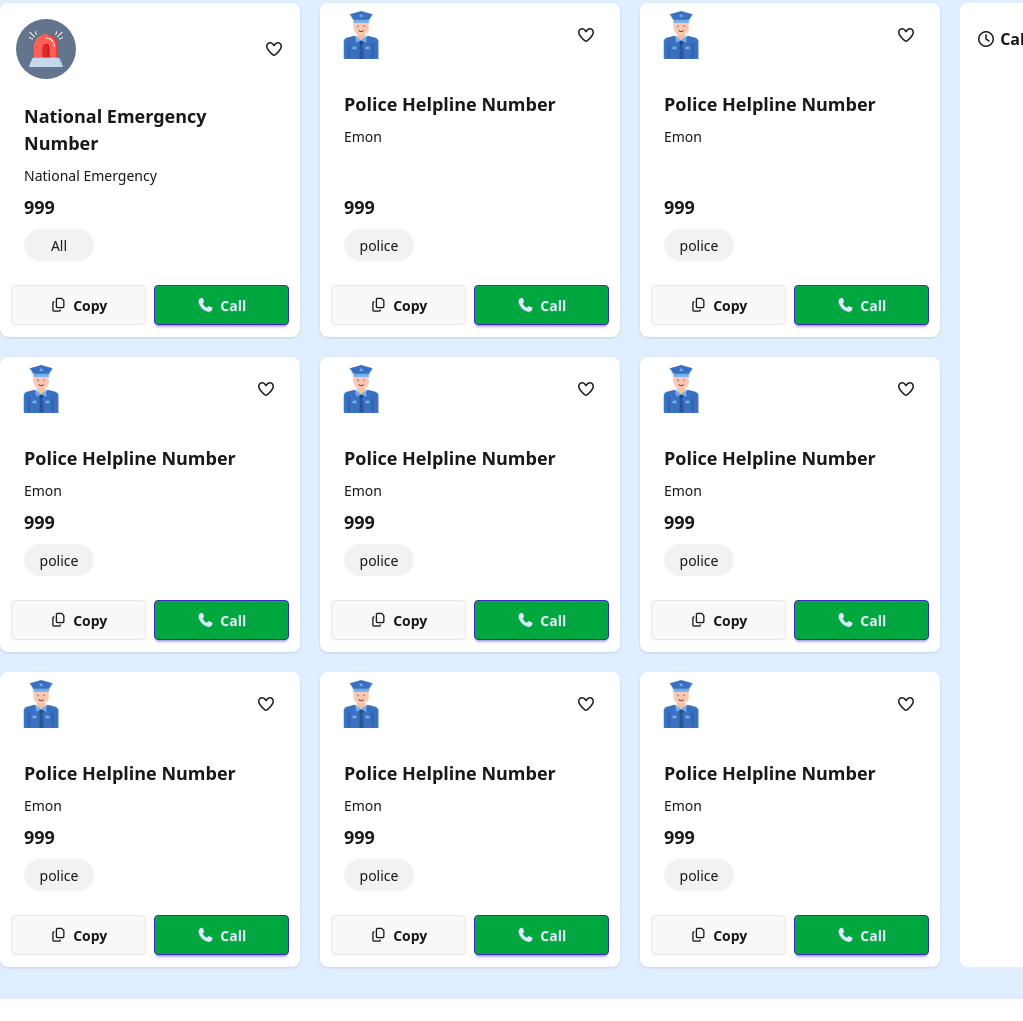
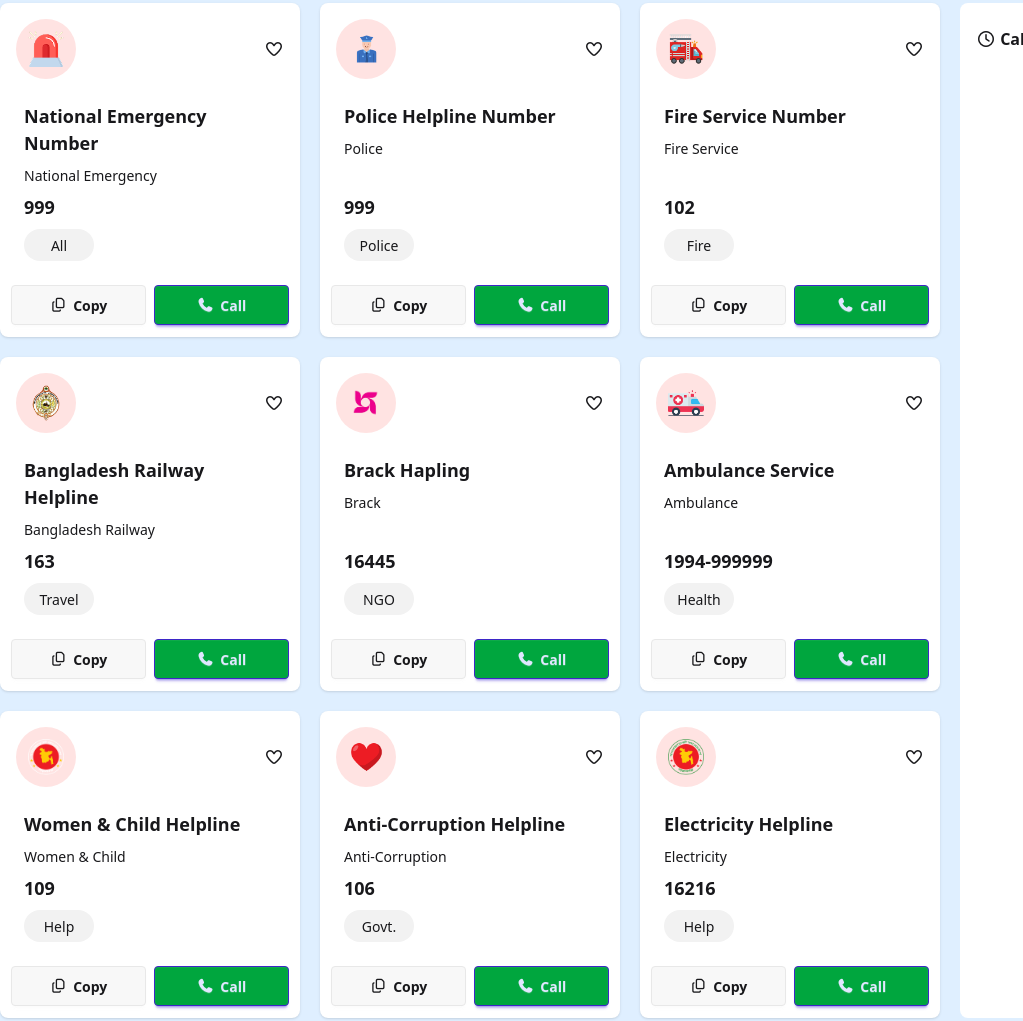
Before and after one commit to mohammademon393/B12-Assignment-5, a plain HTML site: page index.html in a window 1280 px wide. Shown: the part 369-1390 px from the top of the page, without its empty margins (0-1023 px from the left). Before the commit the page ends 1368 px from the top, so only its background shows below. Drawn offline with nearby package versions, Linux system fonts and the light colour scheme.

Commit message:
Update index.html and script.js file and added readme.md file

```diff
--- a/index.html
+++ b/index.html
@@ -70,7 +70,7 @@
                 <!-- card body-1 -->
                 <div class="card bg-base-100 w-[300px] shadow-sm">
                     <div class="flex justify-between pt-4 pl-4">
-                        <span class="w-[60px] h-[60px] bg-slate-500 rounded-full p-3">
+                        <span class="w-[60px] h-[60px] bg-[#FFE3E2] rounded-full p-3">
                             <img src="./assets/emergency.png" alt="Shoes" />
                         </span>
                         <button  class="mr-4 heart-btn-card"><i class=" fa-regular fa-heart"></i></button>
@@ -92,17 +92,19 @@
 
                 <!-- card body-2 -->
                 <div class="card bg-base-100 w-[300px] shadow-sm">
-                    <div class="flex justify-between px-2">
-                        <img class="callig-log w-16 h-16" src="./assets/police.png" alt="Shoes" />
+                    <div class="flex justify-between pt-4 pl-4">
+                        <span class="w-[60px] h-[60px] bg-[#FFE3E2] rounded-full p-3">
+                            <img src="./assets/police.png" alt="Shoes" />
+                        </span>
                         <button  class="mr-4 heart-btn-card"><i class=" fa-regular fa-heart"></i></button>
                     </div>
                     <div class="card-body">
                         <h2 class="card-title name">Police Helpline Number</h2>
-                        <p class="service-subName">Emon</p>
+                        <p class="service-subName">Police</p>
 
-                        <h2 class="service-number card-title">999</h2>
+                        <h2 class="card-title service-number">999</h2>
                         <span
-                            class="w-[70px] h-[32px] bg-[#F2F2F2] rounded-3xl flex justify-center items-center">police</span>
+                            class="w-[70px] h-[32px] bg-[#F2F2F2] rounded-3xl flex justify-center items-center">Police</span>
                     </div>
                     <div class="flex gap-2 justify-center pb-3">
                         <button class="copy-btn btn w-[45%]"><i class="fa-regular fa-copy"></i> Copy</button>
@@ -111,19 +113,21 @@
                     </div>
                 </div>
 
-                <!-- card body-2 -->
+                <!-- card body-3 -->
                 <div class="card bg-base-100 w-[300px] shadow-sm">
-                    <div class="flex justify-between px-2">
-                        <img class="callig-log w-16 h-16" src="./assets/police.png" alt="Shoes" />
+                    <div class="flex justify-between pt-4 pl-4">
+                        <span class="w-[60px] h-[60px] bg-[#FFE3E2] rounded-full p-3">
+                            <img src="./assets/fire-service.png" alt="Shoes" />
+                        </span>
                         <button  class="mr-4 heart-btn-card"><i class=" fa-regular fa-heart"></i></button>
                     </div>
                     <div class="card-body">
-                        <h2 class="card-title name">Police Helpline Number</h2>
-                        <p class="service-subName">Emon</p>
+                        <h2 class="card-title name">Fire Service Number</h2>
+                        <p class="service-subName">Fire Service</p>
 
-                        <h2 class="service-number card-title">999</h2>
+                        <h2 class="card-title service-number">102</h2>
                         <span
-                            class="w-[70px] h-[32px] bg-[#F2F2F2] rounded-3xl flex justify-center items-center">police</span>
+                            class="w-[70px] h-[32px] bg-[#F2F2F2] rounded-3xl flex justify-center items-center">Fire</span>
                     </div>
                     <div class="flex gap-2 justify-center pb-3">
                         <button class="copy-btn btn w-[45%]"><i class="fa-regular fa-copy"></i> Copy</button>
@@ -132,19 +136,21 @@
                     </div>
                 </div>
 
-                <!-- card body-2 -->
+                <!-- card body-4 -->
                 <div class="card bg-base-100 w-[300px] shadow-sm">
-                    <div class="flex justify-between px-2">
-                        <img class="callig-log w-16 h-16" src="./assets/police.png" alt="Shoes" />
+                    <div class="flex justify-between pt-4 pl-4">
+                        <span class="w-[60px] h-[60px] bg-[#FFE3E2] rounded-full p-3">
+                            <img src="./assets/Bangladesh-Railway.png" alt="Shoes" />
+                        </span>
                         <button  class="mr-4 heart-btn-card"><i class=" fa-regular fa-heart"></i></button>
                     </div>
                     <div class="card-body">
-                        <h2 class="card-title name">Police Helpline Number</h2>
-                        <p class="service-subName">Emon</p>
+                        <h2 class="card-title name">Bangladesh Railway Helpline</h2>
+                        <p class="service-subName">Bangladesh Railway</p>
 
-                        <h2 class="service-number card-title">999</h2>
+                        <h2 class="card-title service-number">163</h2>
                         <span
-                            class="w-[70px] h-[32px] bg-[#F2F2F2] rounded-3xl flex justify-center items-center">police</span>
+                            class="w-[70px] h-[32px] bg-[#F2F2F2] rounded-3xl flex justify-center items-center">Travel</span>
                     </div>
                     <div class="flex gap-2 justify-center pb-3">
                         <button class="copy-btn btn w-[45%]"><i class="fa-regular fa-copy"></i> Copy</button>
@@ -153,19 +159,21 @@
                     </div>
                 </div>
 
-                <!-- card body-2 -->
+                <!-- card body-5 -->
                 <div class="card bg-base-100 w-[300px] shadow-sm">
-                    <div class="flex justify-between px-2">
-                        <img class="callig-log w-16 h-16" src="./assets/police.png" alt="Shoes" />
+                    <div class="flex justify-between pt-4 pl-4">
+                        <span class="w-[60px] h-[60px] bg-[#FFE3E2] rounded-full p-3">
+                            <img src="./assets/brac.png" alt="Shoes" />
+                        </span>
                         <button  class="mr-4 heart-btn-card"><i class=" fa-regular fa-heart"></i></button>
                     </div>
                     <div class="card-body">
-                        <h2 class="card-title name">Police Helpline Number</h2>
-                        <p class="service-subName">Emon</p>
+                        <h2 class="card-title name">Brack Hapling</h2>
+                        <p class="service-subName">Brack</p>
 
-                        <h2 class="service-number card-title">999</h2>
+                        <h2 class="card-title service-number">16445</h2>
                         <span
-                            class="w-[70px] h-[32px] bg-[#F2F2F2] rounded-3xl flex justify-center items-center">police</span>
+                            class="w-[70px] h-[32px] bg-[#F2F2F2] rounded-3xl flex justify-center items-center">NGO</span>
                     </div>
                     <div class="flex gap-2 justify-center pb-3">
                         <button class="copy-btn btn w-[45%]"><i class="fa-regular fa-copy"></i> Copy</button>
@@ -174,19 +182,21 @@
                     </div>
                 </div>
 
-                <!-- card body-2 -->
+                <!-- card body-6 -->
                 <div class="card bg-base-100 w-[300px] shadow-sm">
-                    <div class="flex justify-between px-2">
-                        <img class="callig-log w-16 h-16" src="./assets/police.png" alt="Shoes" />
+                    <div class="flex justify-between pt-4 pl-4">
+                        <span class="w-[60px] h-[60px] bg-[#FFE3E2] rounded-full p-3">
+                            <img src="./assets/ambulance.png" alt="Shoes" />
+                        </span>
                         <button  class="mr-4 heart-btn-card"><i class=" fa-regular fa-heart"></i></button>
                     </div>
                     <div class="card-body">
-                        <h2 class="card-title name">Police Helpline Number</h2>
-                        <p class="service-subName">Emon</p>
+                        <h2 class="card-title name">Ambulance Service</h2>
+                        <p class="service-subName">Ambulance</p>
 
-                        <h2 class="service-number card-title">999</h2>
+                        <h2 class="card-title service-number">1994-999999</h2>
                         <span
-                            class="w-[70px] h-[32px] bg-[#F2F2F2] rounded-3xl flex justify-center items-center">police</span>
+                            class="w-[70px] h-[32px] bg-[#F2F2F2] rounded-3xl flex justify-center items-center">Health</span>
                     </div>
                     <div class="flex gap-2 justify-center pb-3">
                         <button class="copy-btn btn w-[45%]"><i class="fa-regular fa-copy"></i> Copy</button>
@@ -195,19 +205,21 @@
                     </div>
                 </div>
 
-                <!-- card body-2 -->
+                <!-- card body-7 -->
                 <div class="card bg-base-100 w-[300px] shadow-sm">
-                    <div class="flex justify-between px-2">
-                        <img class="callig-log w-16 h-16" src="./assets/police.png" alt="Shoes" />
+                    <div class="flex justify-between pt-4 pl-4">
+                        <span class="w-[60px] h-[60px] bg-[#FFE3E2] rounded-full p-3">
+                            <img src="./assets/logo-dark.png" alt="Shoes" />
+                        </span>
                         <button  class="mr-4 heart-btn-card"><i class=" fa-regular fa-heart"></i></button>
                     </div>
                     <div class="card-body">
-                        <h2 class="card-title name">Police Helpline Number</h2>
-                        <p class="service-subName">Emon</p>
+                        <h2 class="card-title name">Women & Child Helpline</h2>
+                        <p class="service-subName">Women & Child </p>
 
-                        <h2 class="service-number card-title">999</h2>
+                        <h2 class="card-title service-number">109</h2>
                         <span
-                            class="w-[70px] h-[32px] bg-[#F2F2F2] rounded-3xl flex justify-center items-center">police</span>
+                            class="w-[70px] h-[32px] bg-[#F2F2F2] rounded-3xl flex justify-center items-center">Help</span>
                     </div>
                     <div class="flex gap-2 justify-center pb-3">
                         <button class="copy-btn btn w-[45%]"><i class="fa-regular fa-copy"></i> Copy</button>
@@ -216,19 +228,21 @@
                     </div>
                 </div>
 
-                <!-- card body-2 -->
+                <!-- card body-8 -->
                 <div class="card bg-base-100 w-[300px] shadow-sm">
-                    <div class="flex justify-between px-2">
-                        <img class="callig-log w-16 h-16" src="./assets/police.png" alt="Shoes" />
+                    <div class="flex justify-between pt-4 pl-4">
+                        <span class="w-[60px] h-[60px] bg-[#FFE3E2] rounded-full p-3">
+                            <img src="./assets/heart.png" alt="Shoes" />
+                        </span>
                         <button  class="mr-4 heart-btn-card"><i class=" fa-regular fa-heart"></i></button>
                     </div>
                     <div class="card-body">
-                        <h2 class="card-title name">Police Helpline Number</h2>
-                        <p class="service-subName">Emon</p>
+                        <h2 class="card-title name">Anti-Corruption Helpline</h2>
+                        <p class="service-subName">Anti-Corruption</p>
 
-                        <h2 class="service-number card-title">999</h2>
+                        <h2 class="card-title service-number">106</h2>
                         <span
-                            class="w-[70px] h-[32px] bg-[#F2F2F2] rounded-3xl flex justify-center items-center">police</span>
+                            class="w-[70px] h-[32px] bg-[#F2F2F2] rounded-3xl flex justify-center items-center">Govt.</span>
                     </div>
                     <div class="flex gap-2 justify-center pb-3">
                         <button class="copy-btn btn w-[45%]"><i class="fa-regular fa-copy"></i> Copy</button>
@@ -237,19 +251,21 @@
                     </div>
                 </div>
 
-                <!-- card body-2 -->
+                <!-- card body-9 -->
                 <div class="card bg-base-100 w-[300px] shadow-sm">
-                    <div class="flex justify-between px-2">
-                        <img class="callig-log w-16 h-16" src="./assets/police.png" alt="Shoes" />
+                    <div class="flex justify-between pt-4 pl-4">
+                        <span class="w-[60px] h-[60px] bg-[#FFE3E2] rounded-full p-3">
+                            <img src="./assets/logo.png" alt="Shoes" />
+                        </span>
                         <button  class="mr-4 heart-btn-card"><i class=" fa-regular fa-heart"></i></button>
                     </div>
                     <div class="card-body">
-                        <h2 class="card-title name">Police Helpline Number</h2>
-                        <p class="service-subName">Emon</p>
+                        <h2 class="card-title name">Electricity Helpline</h2>
+                        <p class="service-subName">Electricity</p>
 
-                        <h2 class="service-number card-title">999</h2>
+                        <h2 class="card-title service-number">16216</h2>
                         <span
-                            class="w-[70px] h-[32px] bg-[#F2F2F2] rounded-3xl flex justify-center items-center">police</span>
+                            class="w-[70px] h-[32px] bg-[#F2F2F2] rounded-3xl flex justify-center items-center">Help</span>
                     </div>
                     <div class="flex gap-2 justify-center pb-3">
                         <button class="copy-btn btn w-[45%]"><i class="fa-regular fa-copy"></i> Copy</button>
@@ -258,6 +274,8 @@
                     </div>
                 </div>
 
+
+                <!-- parent div closeing -->
             </div>
 
             <!-- histry part -->
--- a/js/script.js
+++ b/js/script.js
@@ -22,7 +22,7 @@ const callHistory = document.getElementById('call-history');
 for( const btn of callButton){
     btn.addEventListener('click', function(){
         const card = btn.parentElement.parentElement;
-        const serviceSubName = card.querySelector('.service-subName').innerText;
+        const serviceSubName = card.querySelector('.name').innerText;
         const serviceNumber = card.querySelector('.service-number').innerText;
         const name = card.querySelector('.name').innerText;
 
@@ -78,6 +78,7 @@ for(const copy of btnCopy){
         const copyCount = document.getElementById('copy-count');
         const totalCopy = copyNumber++;
 
+        alert('Number will be copyed');
         copyCount.innerText = totalCopy;
     })
 
```
Also changed, not shown: 1 other file.
